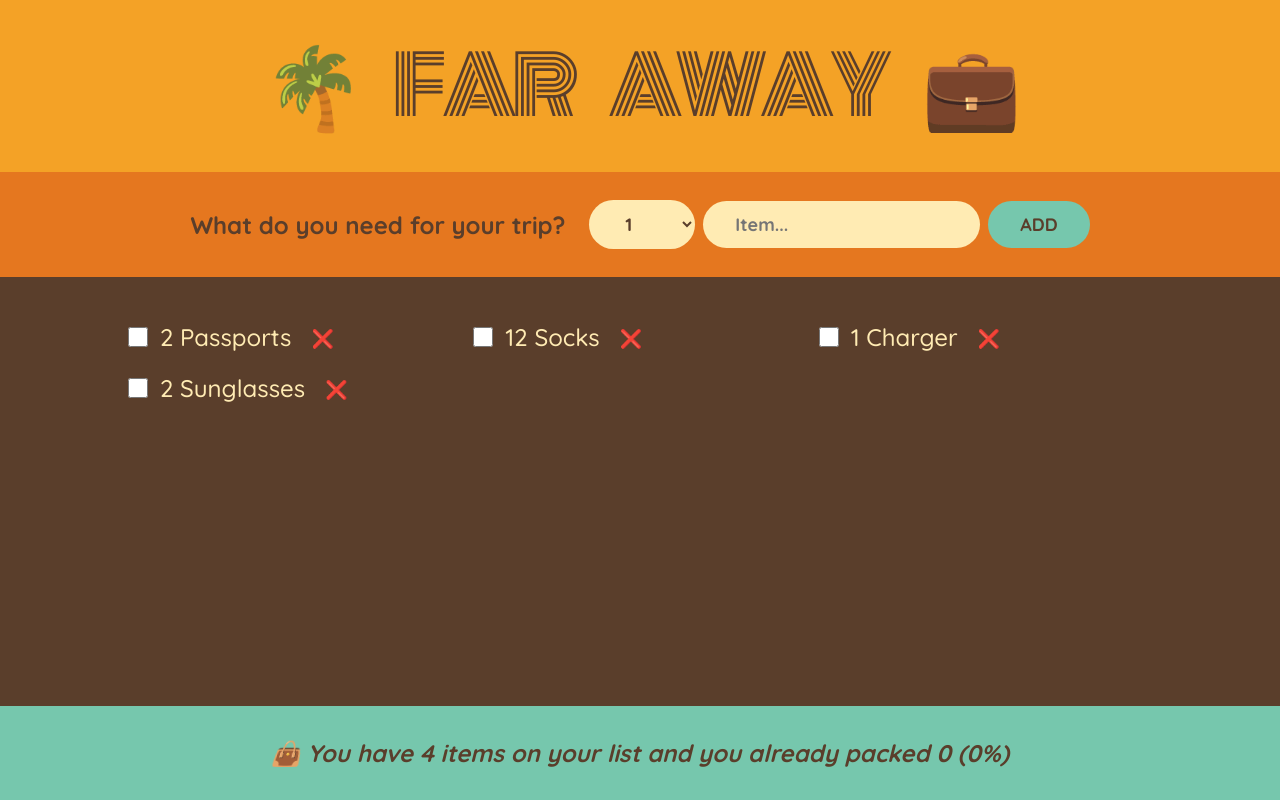
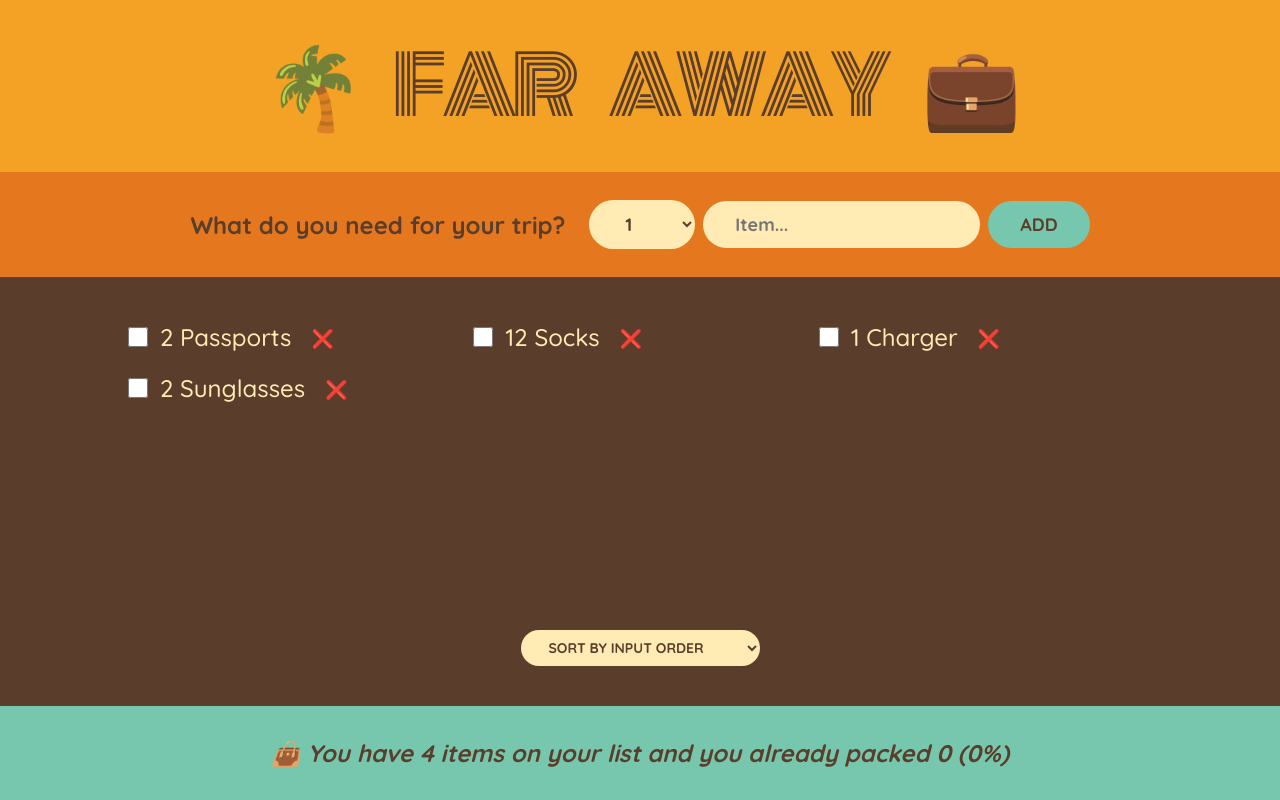
Before and after one commit to vigneriCodez/travel-pack-parakeet, a React (Create React App) app: page / in a window 1280 px wide. Built offline with nearby package versions, Linux system fonts and the light colour scheme.

Commit message:
add sort feature to list

```diff
--- a/src/components/PackingList.js
+++ b/src/components/PackingList.js
@@ -1,12 +1,28 @@
-import React from 'react';
+import React, { useState } from 'react';
 
 import Item from './Item';
 
 function PackingList({ items, onDeleteItem, onToggleItem }) {
+	const [sortBy, setSortBy] = useState('input');
+
+	let sortedItems;
+
+	if (sortBy === 'input') sortedItems = items;
+
+	if (sortBy === 'description')
+		sortedItems = items
+			.slice()
+			.sort((a, b) => a.description.localeCompare(b.description));
+
+	if (sortBy === 'packed')
+		sortedItems = items
+			.slice()
+			.sort((a, b) => Number(a.packed) - Number(b.packed));
+
 	return (
 		<div className='list'>
 			<ul>
-				{items.map((item) => {
+				{sortedItems.map((item) => {
 					return (
 						<Item
 							key={item.id}
@@ -17,6 +33,13 @@
 					);
 				})}
 			</ul>
+			<div className='actions'>
+				<select value={sortBy} onChange={(e) => setSortBy(e.target.value)}>
+					<option value='input'>Sort by input order</option>
+					<option value='description'>Sort by description</option>
+					<option value='packed'>Sort by packed status</option>
+				</select>
+			</div>
 		</div>
 	);
 }
```
